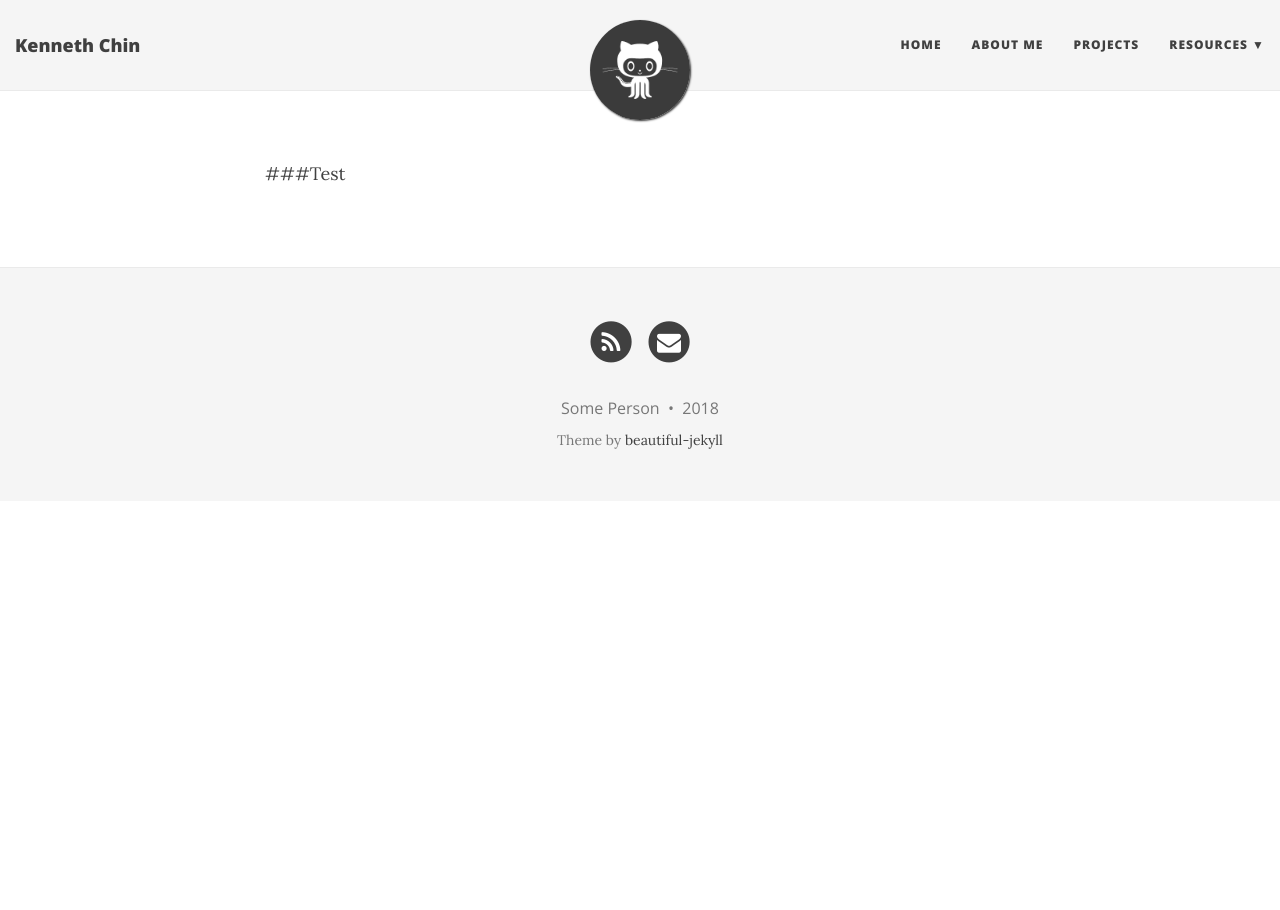
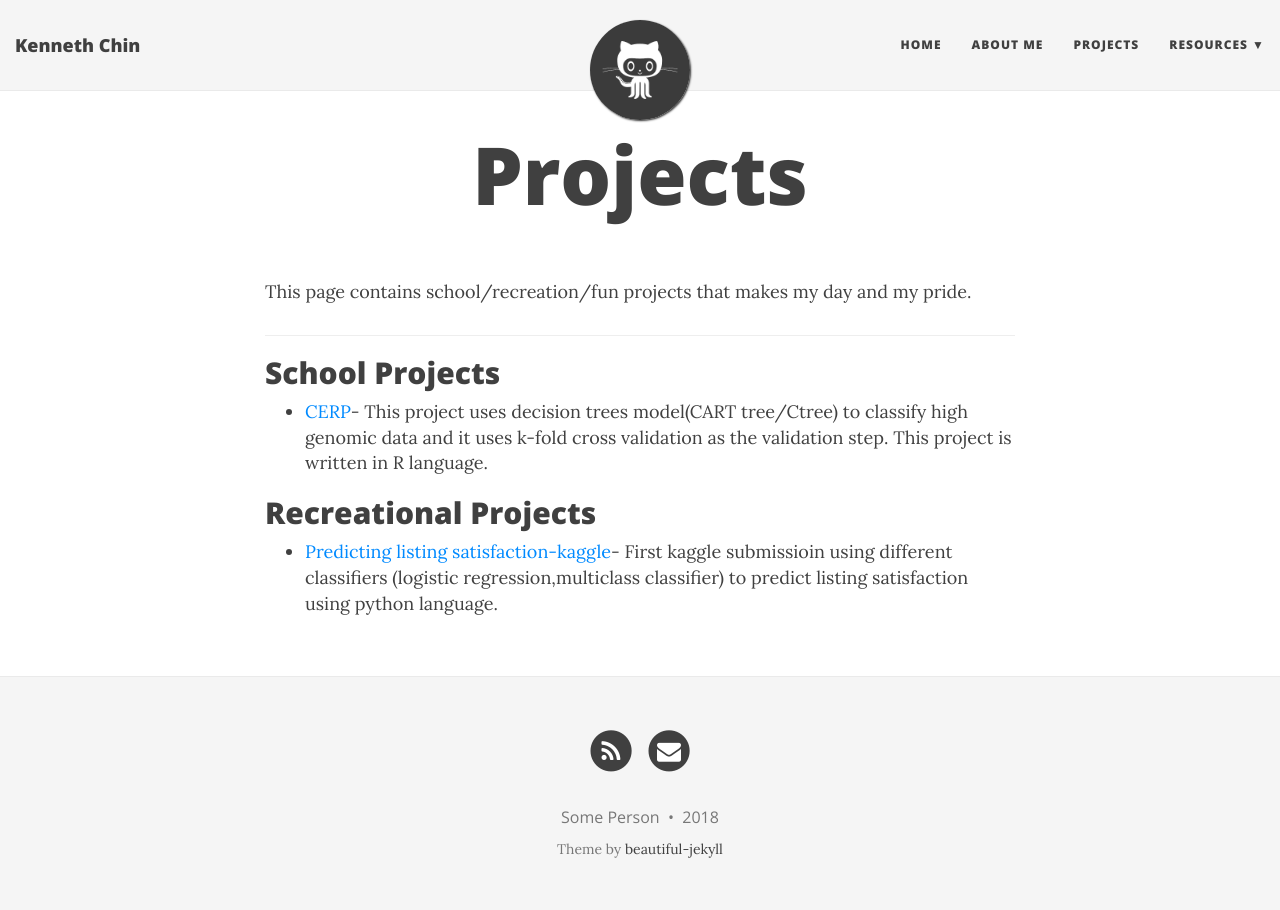
Before and after one commit to kennchin/kennchin.github.io, a Jekyll site: the page built from Projects.md, in a window 1280 px wide. Built offline with Jekyll 4.4.1, drawn with Linux system fonts in a browser that asks for light colours; nearby versions of some CDN libraries; our own code applies the rules of GitHub Pages for plain Markdown files.

Commit message:
Update Projects.md

```diff
--- a/Projects.md
+++ b/Projects.md
@@ -1 +1,15 @@
-###Test
+---
+layout: page
+title: Projects
+---
+
+This page contains school/recreation/fun projects that makes my day and my pride.
+
+---
+
+## School Projects
+- [CERP](https://github.com/kennchin/CERP)- This project uses decision trees model(CART tree/Ctree) to classify high genomic data and it uses k-fold cross validation as the validation step. This project is written in R language.
+
+
+## Recreational Projects
+- [Predicting listing satisfaction-kaggle](https://github.com/kennchin/Kaggle/tree/master/Predict%20listing%20satisfaction)- First kaggle submissioin using different classifiers (logistic regression,multiclass classifier) to predict listing satisfaction using python language.
```
